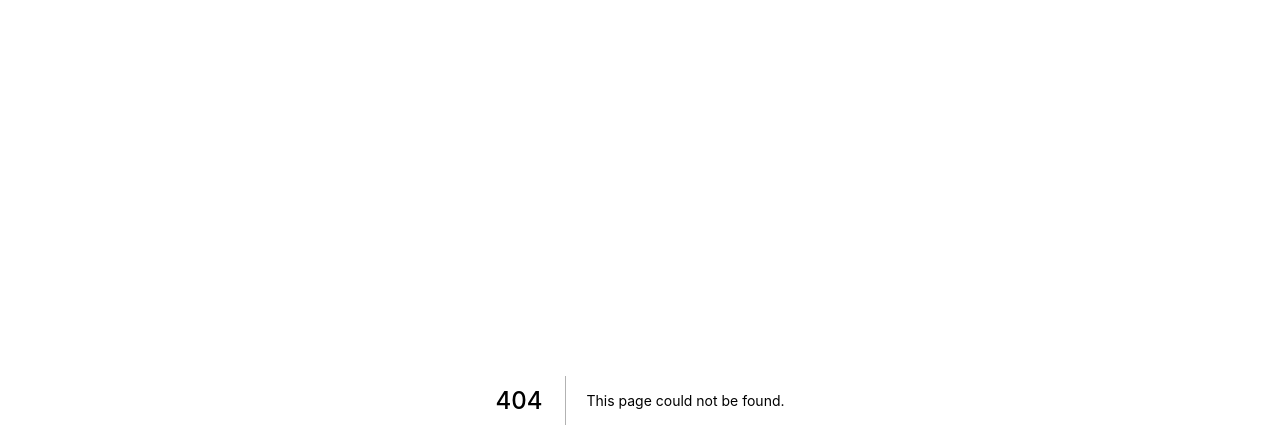
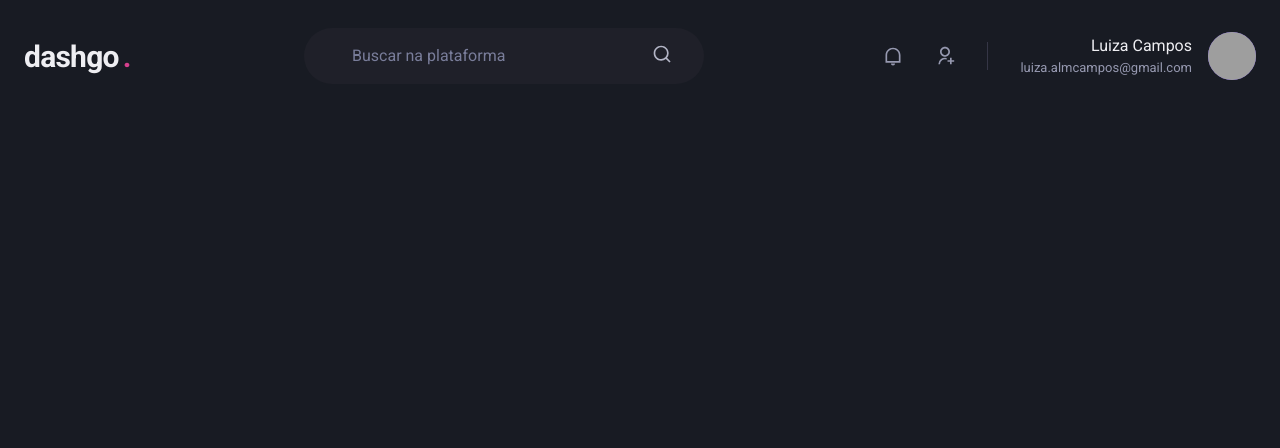
Before and after one commit to luizaacampos/dashgo, a Next.js app: page /dashboard in a window 1280 px wide. Before the commit this address had no page. Shown: the top 448 px of the page. Built offline with nearby package versions, Linux system fonts and the light colour scheme; grey boxes are pictures that could not be loaded.

Commit message:
header component

```diff
--- a/package.json
+++ b/package.json
@@ -15,7 +15,8 @@
     "framer-motion": "^4.1.9",
     "next": "10.1.3",
     "react": "17.0.2",
-    "react-dom": "17.0.2"
+    "react-dom": "17.0.2",
+    "react-icons": "^4.2.0"
   },
   "devDependencies": {
     "@types/node": "^14.14.41",
--- /dev/null
+++ b/src/components/Header.tsx
@@ -0,0 +1,81 @@
+import { Flex, Text, Input, Icon, HStack, Box, Avatar } from '@chakra-ui/react'
+import { RiNotificationLine, RiSearchLine, RiUserAddLine } from 'react-icons/ri'
+
+export function Header() {
+    return (
+        <Flex
+            as="header"
+            w="100%"
+            maxWidth={1480}
+            h="20"
+            mx="auto"
+            mt="4"
+            px="6"
+            align="center"
+        >
+            <Text
+                fontSize="3xl"
+                fontWeight="bold"
+                letterSpacing="tight"
+                w="64"
+
+            >
+                dashgo
+                <Text as="span" ml="1" color="pink.500">.</Text>
+            </Text>
+
+            <Flex
+                as="label"
+                flex="1"
+                py="4"
+                px="8"
+                ml="6"
+                maxWidth={400}
+                alignSelf="center"
+                color="gray.200"
+                position="relative"
+                bg="gray.800"
+                borderRadius="full"
+            >
+                <Input
+                    color="gray.50"
+                    variant="unstyled"
+                    px="4"
+                    mr="4"
+                    placeholder="Buscar na plataforma"
+                    _placeholder={{ color: 'gray.400' }}
+                />
+                <Icon as={RiSearchLine} fontSize="20" />
+            </Flex>
+
+            <Flex
+                align="center"
+                ml="auto"
+            >
+                <HStack
+                    spacing="8"
+                    mx="8"
+                    pr="8"
+                    py="1"
+                    color="gray.300"
+                    borderRightWidth={1}
+                    borderColor="gray.700"
+                >
+                    <Icon as={RiNotificationLine} fontSize="20" />
+                    <Icon as={RiUserAddLine} fontSize="20" />
+                </HStack>
+
+                <Flex align="center">
+                     <Box mr="4" textAlign="right">
+                         <Text>Luiza Campos</Text>
+                         <Text color="gray.300" fontSize="small">
+                            luiza.almcampos@gmail.com
+                        </Text>
+                     </Box>
+
+                     <Avatar size="md" name="Luiza Campos" src="http://github.com/luizaacampos.png" />
+                </Flex>
+            </Flex>
+        </Flex>
+    )
+}
--- /dev/null
+++ b/src/pages/dashboard.tsx
@@ -0,0 +1,7 @@
+import { Header } from "../components/Header";
+
+export default function Dashboard() {
+    return (
+        <Header />
+    )
+}
```
Also changed, not shown: 1 other file (tests, documents, lock files or other folders).
